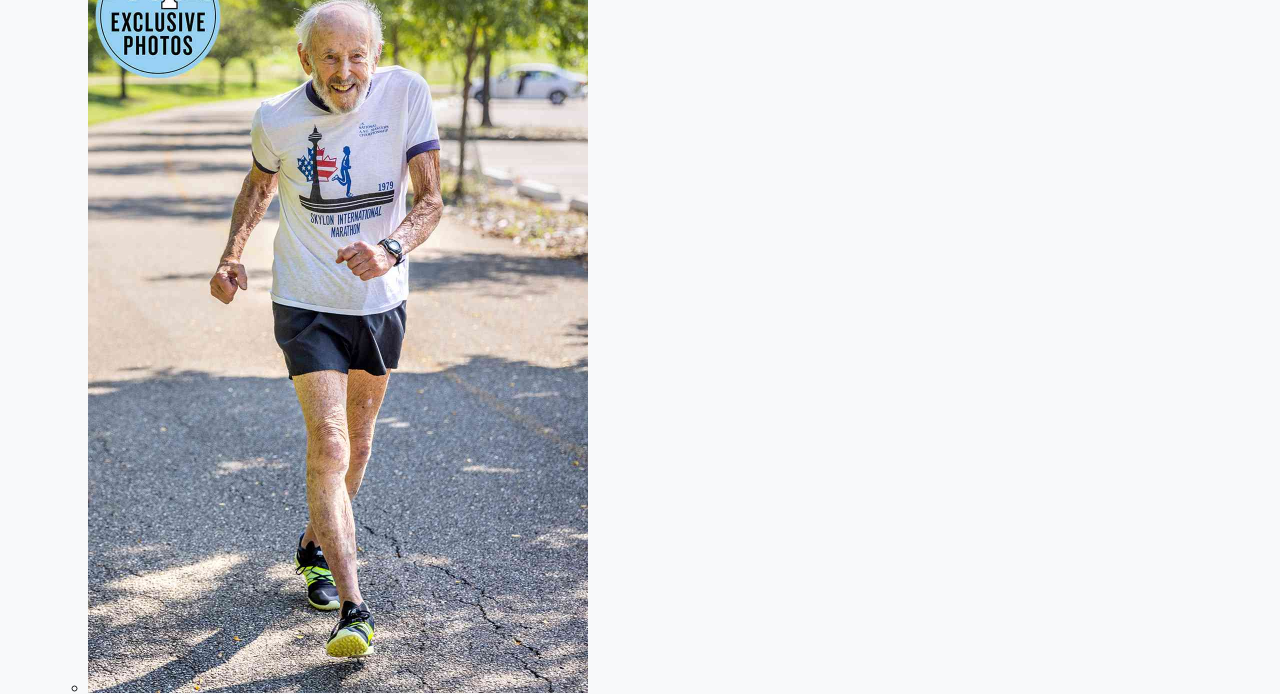
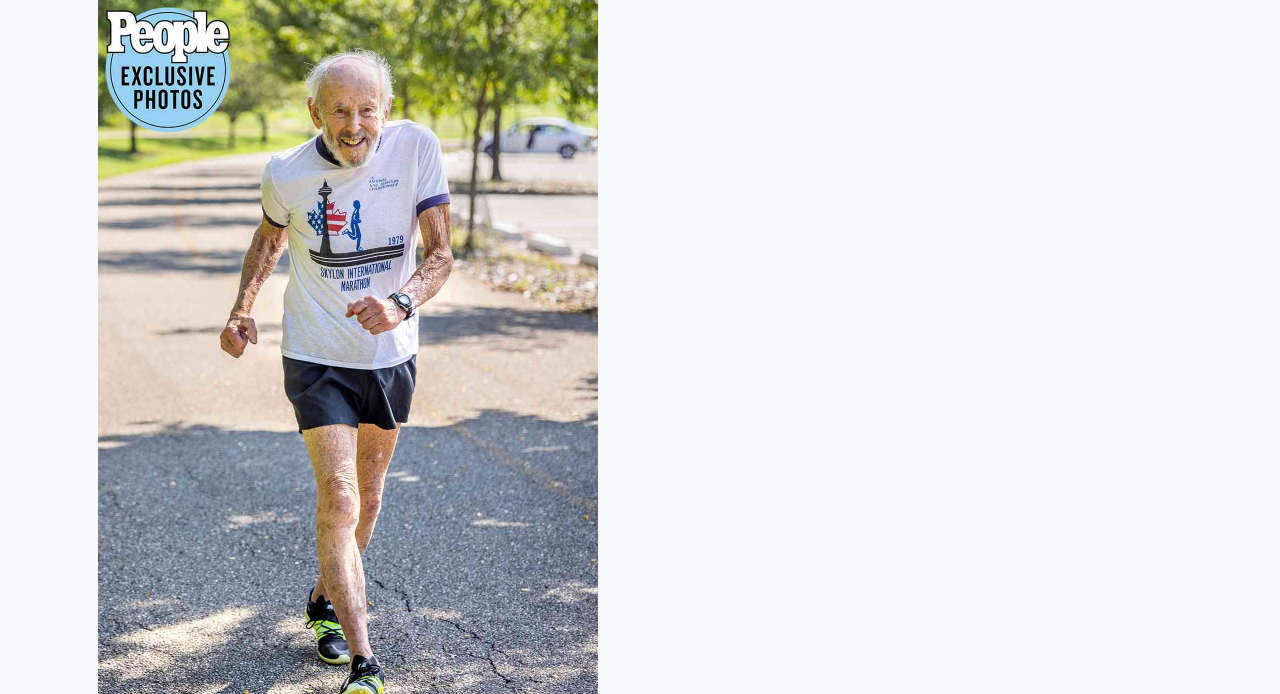
Before and after one commit to bakerand002/IS201, a plain HTML site: page scratch.html in a window 1280 px wide. Shown: the part 279-973 px from the top of the page. Drawn offline with Linux system fonts and the light colour scheme.

Commit message:
Update mystyles.css

```diff
--- a/css/mystyles.css
+++ b/css/mystyles.css
@@ -19,4 +19,11 @@ h1 {
 
 a {
     color: #007bff; /* Bootstrap link blue color */
+
 }
+
+div {
+    position: relative;
+    z-index: 1;
+    padding: 10px;
+}
```
